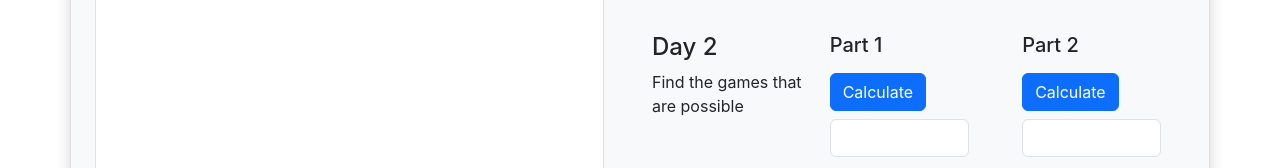
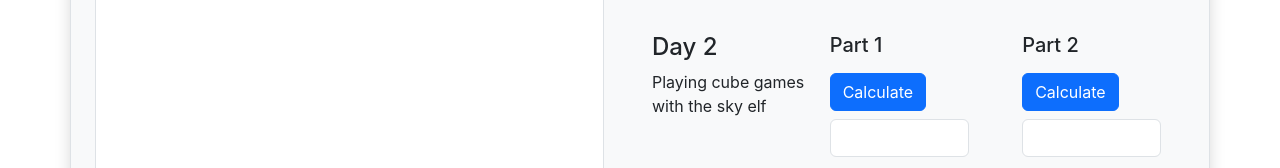
Before and after one commit to ImJimmi/aoc23, a React (Create React App) app: page / in a window 1280 px wide. Shown: the part 370-538 px from the top of the page. Built offline with nearby package versions, Linux system fonts and the light colour scheme.

Commit message:
Change description

```diff
--- a/src/day02/Day2.js
+++ b/src/day02/Day2.js
@@ -62,7 +62,7 @@ function Day2() {
     return (
         <Day
             day={2}
-            description="Find the games that are possible"
+            description="Playing cube games with the sky elf"
             calculatePart1={() => {
                 return calculateSumOfPossibleGameIDs();
             }}
```
